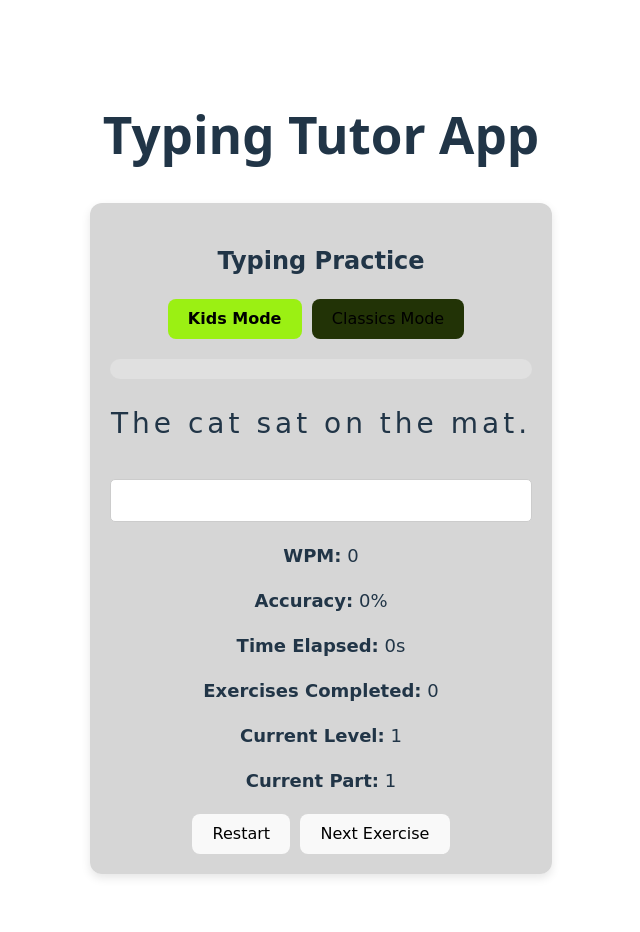
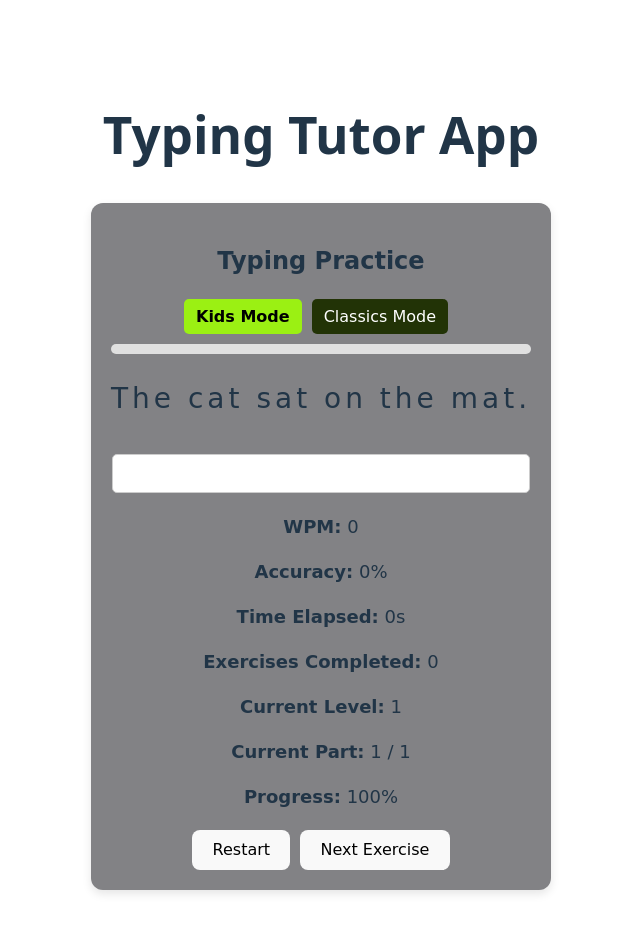
Before and after one commit to Bingeljell/typing-tutor-app, a React (Vite) app: page / in a window 1280 px wide. Shown: the top 932 px of the page, without its empty margins (319-959 px from the left). Built offline with nearby package versions, Linux system fonts and the light colour scheme.

Commit message:
chore: cleaned up a bunch of stuff, fixed progress bar and added some more progress tracking

```diff
--- a/src/components/TypingBox.jsx
+++ b/src/components/TypingBox.jsx
@@ -1,12 +1,11 @@
 // src/components/TypingBox.jsx
 
 import { useState, useEffect } from 'react';
+import exercises_kids from '../data/exercises_kids';
+import exercises_classics from '../data/exercises_classics';
 import { calculateWPM, calculateAccuracy } from '../utils/typingUtils';
 import './TypingBox.css';
 import Badge from './Badge';
-import kidsExercises from '../data/exercises_kids';
-import classicsExercises from '../data/exercises_classics';
-
 
 const TypingBox = () => {
   const [userInput, setUserInput] = useState('');
@@ -16,24 +15,27 @@ const TypingBox = () => {
   const [exerciseCount, setExerciseCount] = useState(0);
   const [currentLevel, setCurrentLevel] = useState(1);
   const [currentPart, setCurrentPart] = useState(1);
+  const [mode, setMode] = useState('kids'); // 'kids' or 'classics'
 
-  const [mode, setMode] = useState('kids'); // 'kids' or 'classics'
-  const exercises = mode === 'kids' ? kidsExercises : classicsExercises;
-
-
+  const exercises = mode === 'kids' ? exercises_kids : exercises_classics;
+  const partsInCurrentLevel = exercises.filter(ex => ex.level === currentLevel).length;
+  const progressPercent = Math.min((currentPart / partsInCurrentLevel) * 100, 100);
 
   const targetExercise = exercises.find(
-    (ex) => ex.level === currentLevel && ex.part === currentPart);
+    (ex) => ex.level === currentLevel && ex.part === currentPart
+  );
+
   const targetText = targetExercise ? targetExercise.text : '';
-
-
   const accuracy = calculateAccuracy(userInput, targetText);
+  const sentenceProgressPercent = targetText.length > 0
+  ? Math.min((userInput.length / targetText.length) * 100, 100)
+  : 0;
 
   const progressColor = accuracy >= 95
-    ? '#4caf50'   // Green
+    ? '#4caf50'
     : accuracy >= 75
-    ? '#ffeb3b'   // Yellow
-    : '#f44336';  // Red
+    ? '#ffeb3b'
+    : '#f44336';
 
   const handleInputChange = (e) => {
     const value = e.target.value;
@@ -42,7 +44,6 @@ const TypingBox = () => {
       setStartTime(Date.now());
     }
 
-    // Check for completion → safe pattern
     if (!isComplete && value.length >= targetText.length) {
       setIsComplete(true);
     }
@@ -50,14 +51,12 @@ const TypingBox = () => {
     setUserInput(value);
   };
 
-  // Timer effect
   useEffect(() => {
     let timer = null;
-    console.log('isComplete changed:', isComplete);
 
     if (startTime && !isComplete) {
       timer = setInterval(() => {
-        setElapsedTime((Date.now() - startTime) / 1000); // in seconds
+        setElapsedTime((Date.now() - startTime) / 1000);
       }, 1000);
     }
 
@@ -89,16 +88,14 @@ const TypingBox = () => {
   const handleNextExercise = () => {
     console.log('Next exercise clicked');
 
-    const maxPart = Math.max(...exercises
-      .filter(ex => ex.level === currentLevel)
-      .map(ex => ex.part));
+    const maxPart = partsInCurrentLevel;
 
     if (currentPart < maxPart) {
       setCurrentPart(prev => prev + 1);
     } else {
-      // Move to next level
-      setCurrentLevel((prev) => (prev < exercises.length ? prev + 1 : 1));
-      setCurrentPart(1); // Reset part
+      const maxLevel = Math.max(...exercises.map(ex => ex.level));
+      setCurrentLevel(prevLevel => (prevLevel < maxLevel ? prevLevel + 1 : 1));
+      setCurrentPart(1);
     }
 
     setUserInput('');
@@ -108,25 +105,31 @@ const TypingBox = () => {
     setExerciseCount(prev => prev + 1);
   };
 
-
   return (
     <div style={{
       padding: '20px',
-      maxWidth: '600px',
+      maxWidth: '700px',
       margin: '40px auto',
       textAlign: 'center',
-      backgroundColor: 'rgba(197, 197, 197, 0.7)',
+      backgroundColor: '#828285',
       borderRadius: '12px',
       boxShadow: '0 4px 10px rgba(0,0,0,0.1)',
-      fontFamily: '"Comic Sans MS", cursive, sans-serif'  // fun for kids; can switch in themes later
+      fontFamily: '"Comic Sans MS", cursive, sans-serif'
     }}>
       <h2>Typing Practice</h2>
+
+      {/* Mode Switch */}
       <div style={{ marginTop: '20px' }}>
         <button onClick={() => setMode('kids')}
           style={{
             marginRight: '10px',
             fontWeight: mode === 'kids' ? 'bold' : 'normal',
-          backgroundColor: mode === 'kids' ? '#9bf013' : '#223306'
+            backgroundColor: mode === 'kids' ? '#9bf013' : '#223306',
+            color: mode === 'kids' ? '#000' : '#fff',
+            padding: '8px 12px',
+            border: 'none',
+            borderRadius: '5px',
+            cursor: 'pointer'
           }}>
           Kids Mode
         </button>
@@ -134,7 +137,12 @@ const TypingBox = () => {
           style={{
             marginRight: '10px',
             fontWeight: mode === 'classics' ? 'bold' : 'normal',
-          backgroundColor: mode === 'classics' ? '#9bf013' : '#223306'
+            backgroundColor: mode === 'classics' ? '#9bf013' : '#223306',
+            color: mode === 'classics' ? '#000' : '#fff',
+            padding: '8px 12px',
+            border: 'none',
+            borderRadius: '5px',
+            cursor: 'pointer'
           }}>
           Classics Mode
         </button>
@@ -142,43 +150,59 @@ const TypingBox = () => {
 
       {/* Progress Bar */}
       <div style={{
-            height: '20px',
+        height: '10px',
         width: '100%',
         backgroundColor: '#e0e0e0',
-            borderRadius: '10px',
+        borderRadius: '5px',
         overflow: 'hidden',
-            marginTop: '20px'
+        marginTop: '10px'
       }}>
         <div style={{
           height: '100%',
-              width: `${Math.min((userInput.length / targetText.length) * 100, 100)}%`,
-
+          width: `${sentenceProgressPercent}%`,
           backgroundColor: progressColor,
           transition: 'width 0.3s ease'
         }} />
       </div>
-      <p style={{ fontSize: '24px', letterSpacing: '2px' }}>{renderText()}</p>
+
+      {/* Typing Text */}
+      <p
+        className="typing-text"
+        style={{ fontSize: '24px', letterSpacing: '2px' }}
+      >
+        {renderText()}
+      </p>
+
       <input
         type="text"
         value={userInput}
         onChange={handleInputChange}
         disabled={isComplete}
-        style={{ width: '400px', fontSize: '18px', marginTop: '10px' }}
+        style={{
+          width: '400px',
+          fontSize: '18px',
+          marginTop: '10px',
+          padding: '8px',
+          borderRadius: '5px',
+          border: '1px solid #ccc'
+        }}
       />
+
+      {/* Stats */}
       <div style={{ marginTop: '20px', fontSize: '18px' }}>
         <p><strong>WPM:</strong> {calculateWPM(userInput, elapsedTime)}</p>
-        <p><strong>Accuracy:</strong> {calculateAccuracy(userInput, targetText)}%</p>
+        <p><strong>Accuracy:</strong> {accuracy}%</p>
         <p><strong>Time Elapsed:</strong> {Math.floor(elapsedTime)}s</p>
         <p><strong>Exercises Completed:</strong> {exerciseCount}</p>
         <p><strong>Current Level:</strong> {currentLevel}</p>
-        <p><strong>Current Part:</strong> {currentPart}</p>
-
-
+        <p><strong>Current Part:</strong> {currentPart} / {partsInCurrentLevel}</p>
+        <p><strong>Progress:</strong> {Math.round(progressPercent)}%</p>
       </div>
 
-      {/* Badge → correct prop usage */}
-      {isComplete && <Badge accuracy={calculateAccuracy(userInput, targetText)} />}
+      {/* Badge */}
+      {isComplete && <Badge accuracy={accuracy} />}
 
+      {/* Buttons */}
       <div style={{ marginTop: '20px' }}>
         <button onClick={handleRestart} style={{ marginRight: '10px' }}>
           Restart
@@ -186,19 +210,18 @@ const TypingBox = () => {
         <button onClick={handleNextExercise}>Next Exercise</button>
       </div>
 
+      {/* Victory Message + Factoid */}
       {isComplete && (
-        <div
-          style={{
+        <div>
+          <div style={{
             fontSize: '32px',
             marginTop: '20px',
             color: 'gold',
-            animation: 'pop 0.5s ease-out forwards',
-          }}
-        >
+            animation: 'pop 0.5s ease-out forwards'
+          }}>
             🎉 Exercise Complete!
           </div>
-      )}
-      {isComplete && targetExercise && targetExercise.factoid && (
+          {targetExercise && targetExercise.factoid && (
             <div style={{
               marginTop: '10px',
               fontStyle: 'italic',
@@ -208,7 +231,8 @@ const TypingBox = () => {
               Fun fact: {targetExercise.factoid}
             </div>
           )}
-
+        </div>
+      )}
     </div>
   );
 };
```
Lines whose indentation alone changed are shown as unchanged.
